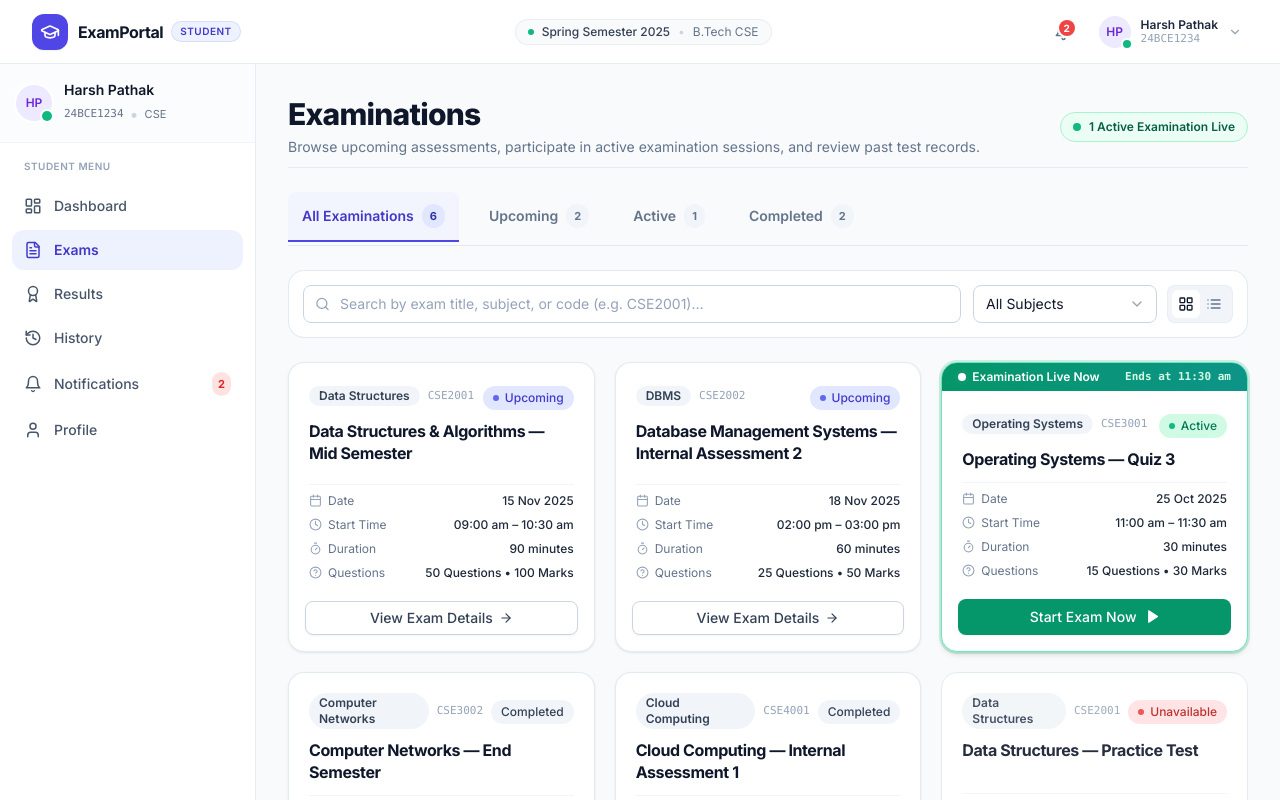
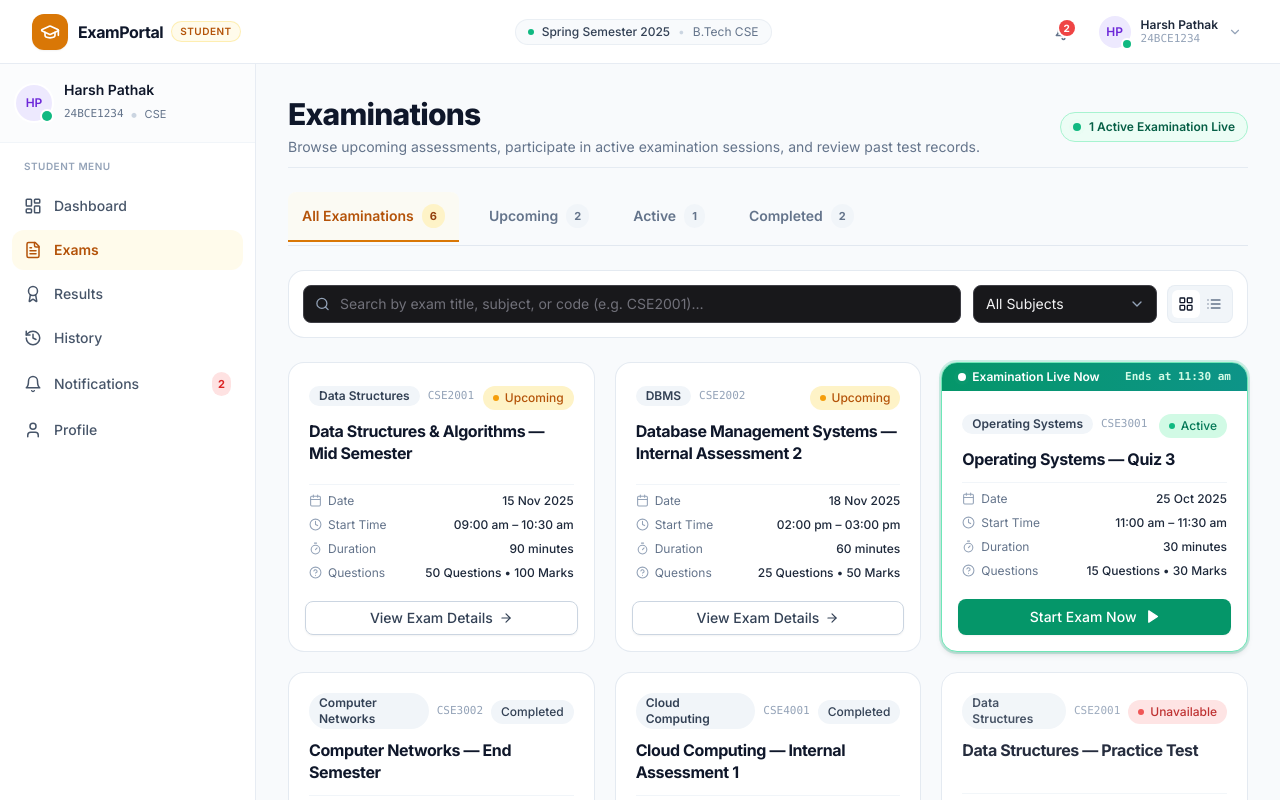
Before and after one commit to Harsh-pa-thak/Auto-Scaling-Online-Examination-Platform, a React (Vite) app in the folder frontend/: page /student/exams in a window 1280 px wide. Shown: the top 800 px of the page. Built offline with nearby package versions, Linux system fonts and the light colour scheme.

Commit message:
student module change

```diff
--- a/frontend/src/index.css
+++ b/frontend/src/index.css
@@ -1,6 +1,6 @@
 /* ============================================================
    Global Stylesheet — ExamPortal Design System
-   Tailwind CSS v3 + custom design tokens
+   Strict Single Dark Mode + Warm Amber Accent
    ============================================================ */
 
 @tailwind base;
@@ -14,56 +14,57 @@
     -webkit-font-smoothing: antialiased;
     -moz-osx-font-smoothing: grayscale;
     scroll-behavior: smooth;
+    color-scheme: dark;
   }
 
   body {
-    @apply bg-slate-50 text-slate-900 min-h-screen;
+    @apply bg-zinc-950 text-zinc-100 min-h-screen selection:bg-amber-500/20 selection:text-amber-200;
   }
 
-  /* Focus ring for keyboard accessibility */
+  /* Accessible focus ring */
   :focus-visible {
-    @apply outline-none ring-2 ring-primary-500 ring-offset-2;
+    @apply outline-none ring-2 ring-amber-500 ring-offset-2 ring-offset-zinc-950;
   }
 
-  /* Scrollbar styling */
+  /* Dark scrollbar styling */
   ::-webkit-scrollbar {
     width: 6px;
     height: 6px;
   }
   ::-webkit-scrollbar-track {
-    @apply bg-slate-100;
+    @apply bg-zinc-950;
   }
   ::-webkit-scrollbar-thumb {
-    @apply bg-slate-300 rounded-full;
+    @apply bg-zinc-800 rounded-full;
   }
   ::-webkit-scrollbar-thumb:hover {
-    @apply bg-slate-400;
+    @apply bg-zinc-700;
   }
 }
 
 /* ── Component layer ──────────────────────────────────────── */
 @layer components {
 
-  /* ── Card ── */
+  /* ── Dark Card Container ── */
   .card {
-    @apply bg-white border border-slate-200 rounded-xl shadow-card;
+    @apply bg-zinc-900 border border-zinc-800 rounded-xl;
   }
 
   /* ── Form elements ── */
   .input-base {
-    @apply w-full px-3 py-2 text-sm bg-white border border-slate-300 rounded-lg
-           text-slate-900 placeholder:text-slate-400
-           focus:outline-none focus:ring-2 focus:ring-primary-500 focus:border-primary-500
-           disabled:bg-slate-50 disabled:text-slate-400 disabled:cursor-not-allowed
+    @apply w-full px-3 py-2 text-sm bg-zinc-900 border border-zinc-700 rounded-lg
+           text-zinc-100 placeholder:text-zinc-500
+           focus:outline-none focus:ring-2 focus:ring-amber-500 focus:border-amber-500
+           disabled:bg-zinc-900/40 disabled:text-zinc-600 disabled:cursor-not-allowed
            transition-colors duration-150;
   }
 
   .input-error {
-    @apply border-red-400 focus:ring-red-400 focus:border-red-400;
+    @apply border-red-500 focus:ring-red-500 focus:border-red-500;
   }
 
   .form-label {
-    @apply block text-sm font-medium text-slate-700 mb-1;
+    @apply block text-sm font-medium text-zinc-300 mb-1;
   }
 
   /* ── Page container ── */
@@ -73,43 +74,43 @@
 
   /* ── Page heading ── */
   .page-title {
-    @apply text-2xl font-bold text-slate-900 tracking-tight;
+    @apply text-2xl font-bold text-zinc-100 tracking-tight;
   }
 
   .page-subtitle {
-    @apply text-sm text-slate-500 mt-1;
+    @apply text-sm text-zinc-400 mt-1;
   }
 
   /* ── Section header ── */
   .section-title {
-    @apply text-base font-semibold text-slate-800;
+    @apply text-base font-semibold text-zinc-200;
   }
 
   /* ── Divider ── */
   .divider {
-    @apply border-t border-slate-200 my-4;
+    @apply border-t border-zinc-800 my-4;
   }
 
   /* ── Sidebar nav item ── */
   .sidebar-link {
     @apply flex items-center gap-3 px-3 py-2.5 rounded-lg text-sm font-medium
-           text-slate-600 hover:bg-slate-100 hover:text-slate-900
+           text-zinc-400 hover:bg-zinc-800 hover:text-zinc-100
            transition-colors duration-150 cursor-pointer;
   }
 
   .sidebar-link-active {
-    @apply bg-primary-50 text-primary-700 hover:bg-primary-50 hover:text-primary-700;
+    @apply bg-zinc-800 text-amber-400 hover:bg-zinc-800 hover:text-amber-400;
   }
 
   /* ── Top nav link ── */
   .nav-link {
     @apply flex items-center gap-1.5 px-3 py-2 rounded-lg text-sm font-medium
-           text-slate-600 hover:bg-slate-100 hover:text-slate-900
+           text-zinc-400 hover:bg-zinc-800 hover:text-zinc-100
            transition-colors duration-150;
   }
 
   .nav-link-active {
-    @apply text-primary-700 bg-primary-50 hover:bg-primary-50 hover:text-primary-700;
+    @apply text-amber-400 bg-zinc-800 hover:bg-zinc-800 hover:text-amber-400;
   }
 }
 
--- a/frontend/tailwind.config.js
+++ b/frontend/tailwind.config.js
@@ -10,24 +10,33 @@ export default {
         sans: ['Inter', 'system-ui', '-apple-system', 'BlinkMacSystemFont', 'sans-serif'],
       },
       colors: {
-        // Primary palette (indigo-based)
+        // Primary non-blue accent: Warm Amber
         primary: {
-          50:  '#eef2ff',
-          100: '#e0e7ff',
-          200: '#c7d2fe',
-          300: '#a5b4fc',
-          400: '#818cf8',
-          500: '#6366f1',
-          600: '#4f46e5',
-          700: '#4338ca',
-          800: '#3730a3',
-          900: '#312e81',
-          950: '#1e1b4b',
+          50:  '#fffbeb',
+          100: '#fef3c7',
+          200: '#fde68a',
+          300: '#fcd34d',
+          400: '#fbbf24',
+          500: '#f59e0b',
+          600: '#d97706',
+          700: '#b45309',
+          800: '#92400e',
+          900: '#78350f',
+          950: '#451a03',
+        },
+        // Dark neutral hierarchy
+        dark: {
+          bg: '#09090b',        // main dark background (zinc-950)
+          surface: '#121215',   // slightly lighter surface
+          card: '#18181b',      // card surface (zinc-900)
+          elevated: '#27272a',  // elevated surface (zinc-800)
+          border: '#27272a',    // border color
+          muted: '#a1a1aa',     // text muted
         },
       },
       boxShadow: {
-        card: '0 1px 3px 0 rgb(0 0 0 / 0.07), 0 1px 2px -1px rgb(0 0 0 / 0.05)',
-        'card-md': '0 4px 6px -1px rgb(0 0 0 / 0.08), 0 2px 4px -2px rgb(0 0 0 / 0.06)',
+        card: 'none',
+        'card-md': 'none',
       },
     },
   },
```
